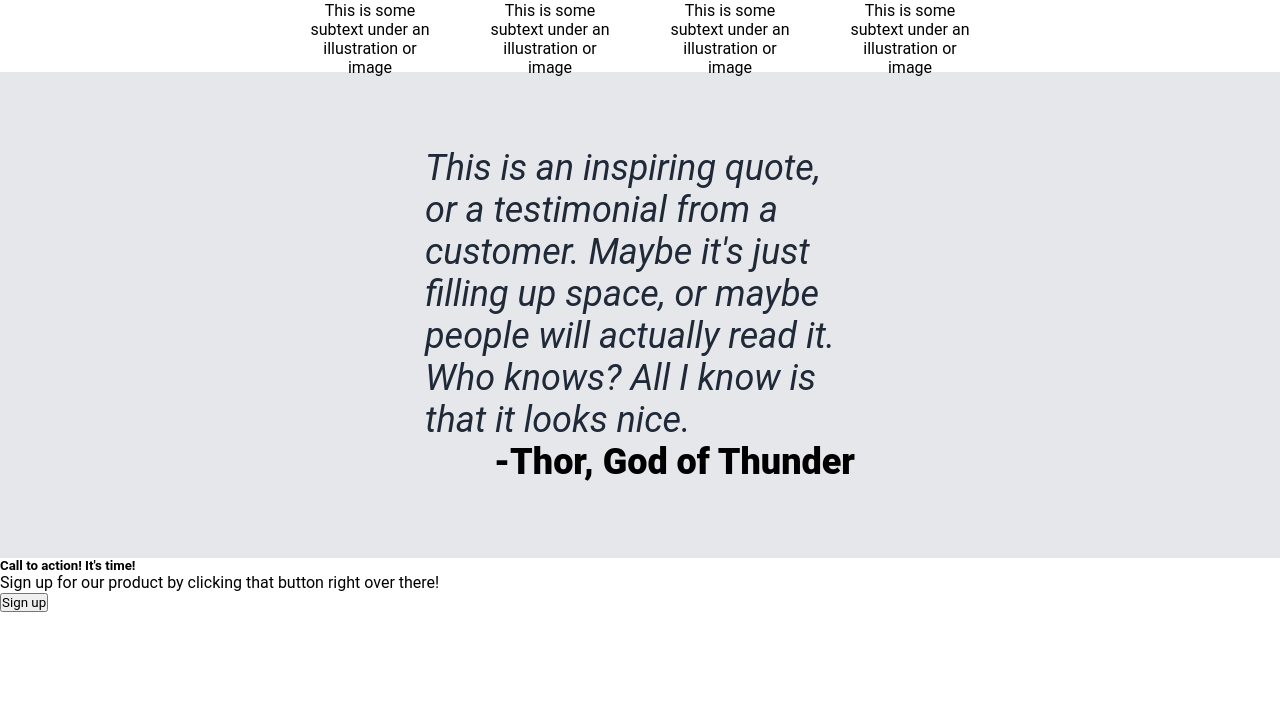
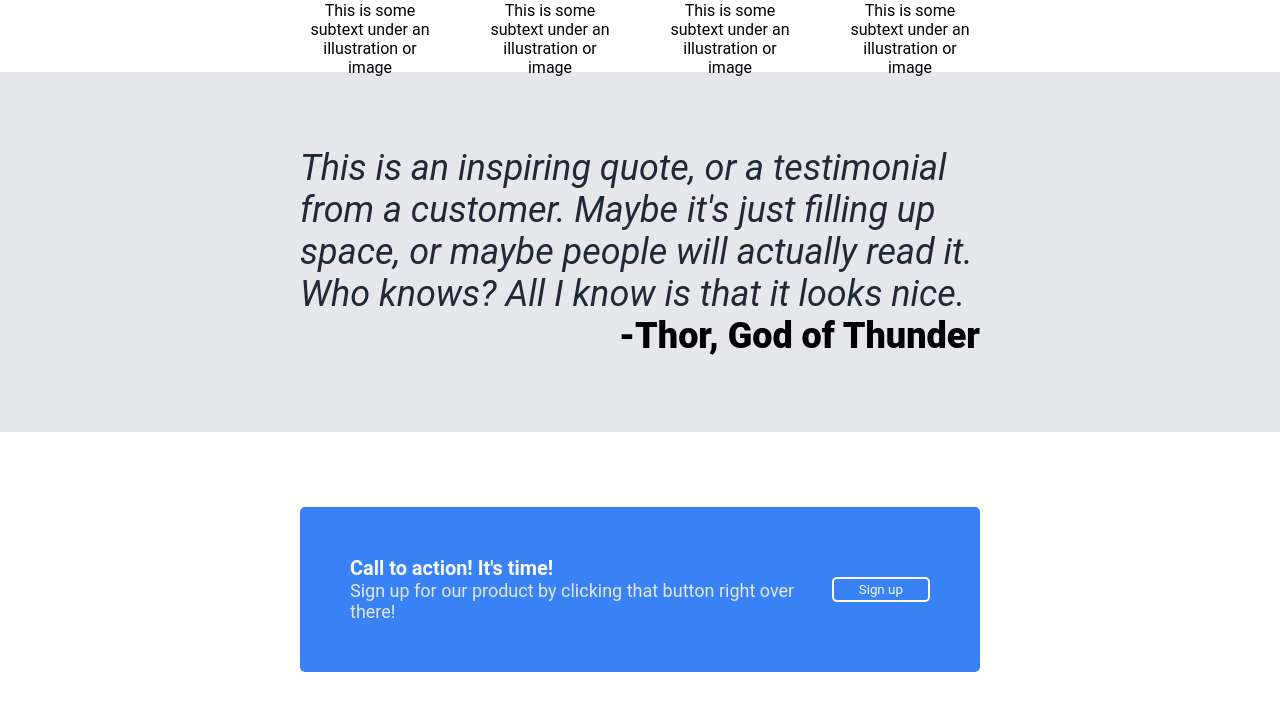
Before and after one commit to Touky13/Odin-Project-Landing-Page, a plain HTML site: page index.html in a window 1280 px wide. Shown: the part 784-1494 px from the top of the page. Before the commit the page ends 1396 px from the top, so only its background shows below. Drawn offline with Linux system fonts and the light colour scheme.

Commit message:
Call section done

```diff
--- a/index.html
+++ b/index.html
@@ -52,8 +52,10 @@
         </div>
         <div class="call">
             <div class="callContainer">
-                <h5>Call to action! It's time!</h5>
-                <p>Sign up for our product by clicking that button right over there!</p>
+                <div class="callContainerText">
+                    <h5>Call to action! It's time!</h5>
+                    <p>Sign up for our product by clicking that button right over there!</p>
+                </div>
                 <button>Sign up</button>
             </div>
         </div>
--- a/styles.css
+++ b/styles.css
@@ -111,7 +111,7 @@ a {
     justify-content: center;
     align-items: center;
     background-color: #E5E7EB;
-    padding: 75px 425px;
+    padding: 75px 300px;
 
 }
 
@@ -127,3 +127,36 @@ a {
     font-size: 36px;
     font-weight: 900;
 }
+
+.call {
+    padding: 75px 300px;
+}
+
+.callContainer {
+    display: flex;
+    background-color: #3882F6;
+    border-radius: 5px;
+    padding: 50px;
+}
+
+.callContainerText {
+    color: #F9FAF8;
+    font-size: 24px;
+}
+
+.callContainerText p {
+    font-size: 18px;
+    color: #E5E7EB;
+}
+
+.callContainer button {
+    align-self: center;
+    width: 100px;
+    height: 25px;
+    margin: 0px;
+    padding: 0px 16px;
+    border-radius: 5px;
+    border: 2px solid white;
+    background-color: #3882F6;
+    color: #F9FAF8;
+}
```
